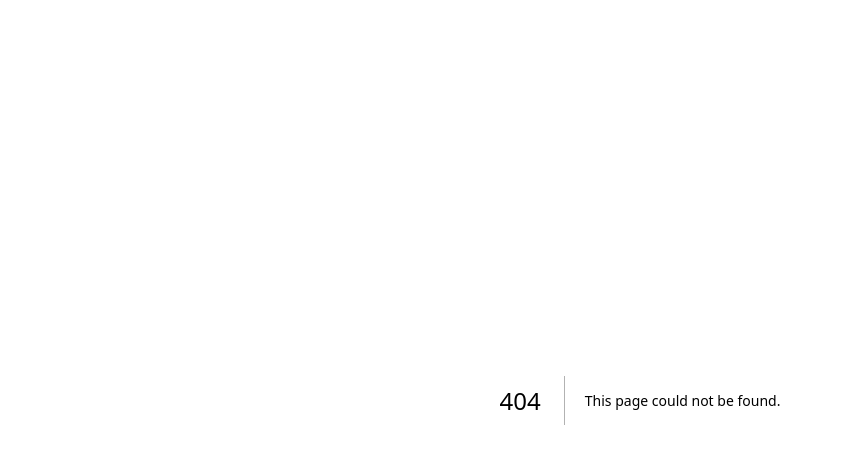
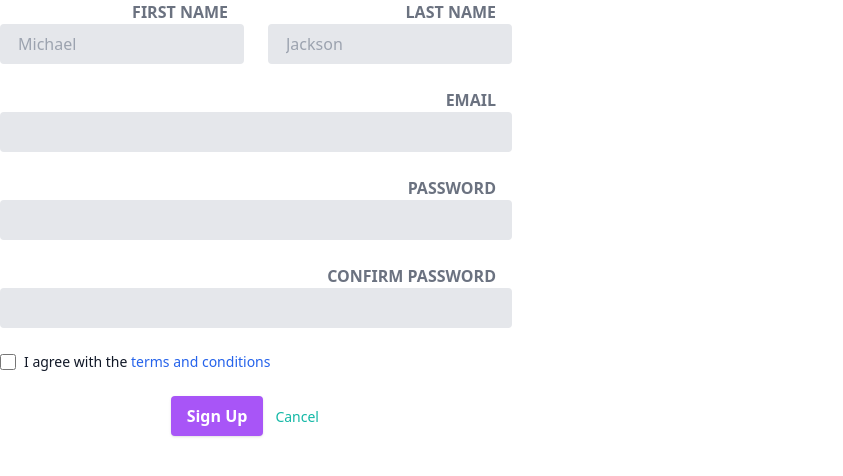
Before and after one commit to haseakito/SNS, a Next.js app in the folder client/: page /signup in a window 1280 px wide. Before the commit this address had no page. Shown: the top 476 px of the page, without its empty margins (0-843 px from the left). Built offline with nearby package versions, Linux system fonts and the light colour scheme.

Commit message:
Implemented a sign up form

```diff
--- /dev/null
+++ b/client/components/NoticeModal.tsx
@@ -0,0 +1,49 @@
+import React from 'react'
+import CloseIcon from '@mui/icons-material/Close'
+
+type NoticeModalProps = {
+    setNoticeOpen: (noticeOpen: boolean) => void,
+    onAgree: () => void,
+    onDisagree: () => void
+}
+
+export function NoticeModal(props: NoticeModalProps) {
+
+    const { setNoticeOpen, onAgree, onDisagree } = props
+
+  return (
+    <div className='fixed top-0 left-0 right-0 z-50 bg-black/50 w-full p-4 overflow-x-hidden overflow-y-auto md:inset-0 h-[calc(100%-1rem)] max-h-full'>
+        <div className='fixed top-1/3 left-1/2 bg-white -translate-x-2/4 -translate-y-2/4 z-50'>
+            <div className='relative rounded-lg shadow dark:bg-gray-700'>
+                <div className='flex items-start justify-between p-4 border-b rounded-t dark:border-gray-600'>
+                    <h3 className='text-xl font-semibold text-gray-900 dark:text-white'>
+                        Terms and Conditions
+                    </h3>
+                    <button className='text-gray-400 bg-transparent hover:bg-gray-200 hover:text-gray-900 rounded-lg text-sm p-1.5 ml-auto inline-flex items-center dark:hover:bg-gray-600 dark:hover:text-white'
+                    onClick={() => setNoticeOpen(false)}>
+                        <CloseIcon />
+                    </button>
+                </div>
+                <div className='p-6 space-y-6'>
+                    <p className='text-base leading-relaxed text-gray-500 dark:text-gray-400'>
+                        With less than a month to go before the European Union enacts new consumer privacy laws for its citizens, companies around the world are updating their terms of service agreements to comply.
+                    </p>
+                    <p className='text-base leading-relaxed text-gray-500 dark:text-gray-400'>
+                        The European Unions General Data Protection Regulation (G.D.P.R.) goes into effect on May 25 and is meant to ensure a common set of data rights in the European Union. It requires organizations to notify users as soon as possible of high-risk data breaches that could personally affect them.
+                    </p>
+                </div>
+                <div className='flex items-center p-6 space-x-2 border-t border-gray-200 rounded-b dark:border-gray-600'>
+                    <button className='text-white bg-blue-700 hover:bg-blue-800 focus:ring-4 focus:outline-none focus:ring-blue-300 font-medium rounded-lg text-sm px-5 py-2.5 text-center dark:bg-blue-600 dark:hover:bg-blue-700 dark:focus:ring-blue-800'
+                    onClick={onAgree}>
+                        Agree
+                    </button>
+                    <button className='text-gray-500 bg-white hover:bg-gray-100 focus:ring-4 focus:outline-none focus:ring-blue-300 rounded-lg border border-gray-200 text-sm font-medium px-5 py-2.5 hover:text-gray-900 focus:z-10 dark:bg-gray-700 dark:text-gray-300 dark:border-gray-500 dark:hover:text-white dark:hover:bg-gray-600 dark:focus:ring-gray-600'
+                    onClick={onDisagree}>
+                        Disagree
+                    </button>
+                </div>
+            </div>
+        </div>
+    </div>
+  )
+}
--- /dev/null
+++ b/client/components/SignupForm.tsx
@@ -0,0 +1,132 @@
+import React, { useState } from 'react'
+import { useForm } from 'react-hook-form'
+import { NoticeModal } from './NoticeModal'
+import { watch } from 'fs'
+
+export function SignupForm() {
+
+    const { register, watch, handleSubmit, formState: { errors } } = useForm({ mode: 'onSubmit' })
+
+    // Boolean state handling whether the terms and conditions is open or not
+    const [ noticeOpen, setNoticeOpen ] = useState(false)
+
+    // Boolean state handling whether users agree to the terms and conditions
+    const [ isAgreed, setIsAgreed ]= useState(false)
+
+    // Function handling when the users agree to the terms and conditions
+    const onAgree = () => {
+        setNoticeOpen(false)
+        setIsAgreed(true)
+    }
+
+    // Function handling when the users disagree to the terms and conditions
+    const onDisagree = () => {
+        setNoticeOpen(false)
+        setIsAgreed(false)
+    }
+
+    // Function handling the submit user input
+    const onSubmit = () => {
+        if (isAgreed) {
+
+        }
+    }
+
+  return (
+    <div>
+        <form className='w-full max-w-lg' onSubmit={handleSubmit(onSubmit)}>
+            <div className='md:flex md:flex-wrap md:items-center -mx-3 mb-6'>
+                <div className='w-full md:w-1/2 px-3 mb-6 md:mb-0'>
+                    <label className='block uppercase text-gray-500 font-bold md:text-right mb-1 md:mb-0 pr-4'>
+                        First Name
+                    </label>
+                    <input type='text' placeholder='Michael'
+                    className='bg-gray-200 appearance-none border-2 border-gray-200 rounded w-full py-2 px-4 text-gray-700 leading-tight focus:outline-none focus:bg-white focus:border-purple-500'
+                    {...register('firstName', {
+                        required: true,
+                        minLength: { value: 1, message: "First name should be more than 1 character" }
+                    })}
+                     />
+                </div>
+                <p></p>
+                <div className='w-full md:w-1/2 px-3'>
+                    <label className='block uppercase text-gray-500 font-bold md:text-right mb-1 md:mb-0 pr-4'>
+                        Last Name
+                    </label>
+                    <input type='text' placeholder='Jackson' {...register('lastName', {
+                        required: true,
+                        minLength: { value: 1, message: "Last name should be more than 1 character" }
+                    })}
+                    className='bg-gray-200 appearance-none border-2 border-gray-200 rounded w-full py-2 px-4 text-gray-700 leading-tight focus:outline-none focus:bg-white focus:border-purple-500' />
+                </div>
+            </div>
+
+            <div className='mb-6'>
+                <label className='block uppercase text-gray-500 font-bold md:text-right mb-1 md:mb-0 pr-4'>
+                    Email
+                </label>
+                <input type='email' {...register('email', {
+                    required: true,
+                    pattern: {
+                        value: /\S+@\S+\.\S+/,
+                        message: "Entered value does not match email format!"
+                    }
+                })}
+                className='bg-gray-200 appearance-none border-2 border-gray-200 rounded w-full py-2 px-4 text-gray-700 leading-tight focus:outline-none focus:bg-white focus:border-purple-500' />
+            </div>
+            <div className='mb-6'>
+                <label className='block uppercase text-gray-500 font-bold md:text-right mb-1 md:mb-0 pr-4'>
+                    Password
+                </label>
+                <input type='password' {...register('password', {
+                    required: true,
+                    minLength: { value: 8, message: "Password must have at least 8 characters" }
+                })}
+                className='bg-gray-200 appearance-none border-2 border-gray-200 rounded w-full py-2 px-4 text-gray-700 leading-tight focus:outline-none focus:bg-white focus:border-purple-500'/>
+            </div>
+            <div className='mb-6'>
+                <label className='block uppercase text-gray-500 font-bold md:text-right mb-1 md:mb-0 pr-4'>
+                    Confirm Password
+                </label>
+                <input type='password' {...register('confirmPassword', {
+                    required: true,
+                    validate: (val: string) => {
+                        if (watch('password') != val) {
+                            return "Your passwords do not match"
+                        }
+                    }
+                })}
+                className='bg-gray-200 appearance-none border-2 border-gray-200 rounded w-full py-2 px-4 text-gray-700 leading-tight focus:outline-none focus:bg-white focus:border-purple-500'/>
+            </div>
+            <div className='flex items-start mb-6'>
+                <div className='flex items-center h-5'>
+                    <input type="checkbox" value="" className='w-4 h-4 border border-gray-300 rounded bg-gray-50 focus:ring-3 focus:ring-blue-300 dark:bg-gray-700 dark:border-gray-600 dark:focus:ring-blue-600 dark:ring-offset-gray-800 dark:focus:ring-offset-gray-800'
+                    onClick={() => setIsAgreed(!isAgreed)}/>
+                </div>
+                <label className='ml-2 text-sm font-medium text-gray-900 dark:text-gray-300'>I agree with the <a onClick={() => setNoticeOpen(true)} className='text-blue-600 hover:underline dark:text-blue-500'>terms and conditions</a></label>
+            </div>
+            <div className='md:flex md:items-center'>
+                <div className='md:w-1/3'></div>
+                <div className='md:w-2/3'>
+                    <button type='submit' className='shadow bg-purple-500 hover:bg-purple-400 focus:shadow-outline focus:outline-none text-white font-bold py-2 px-4 rounded' >
+                        Sign Up
+                    </button>
+                    <button type='reset' className='flex-shrink-0 border-transparent border-4 text-teal-500 hover:text-teal-800 text-sm py-1 px-2 rounded' >
+                        Cancel
+                    </button>
+                </div>
+            </div>
+        </form>
+
+        { noticeOpen ?
+
+        <NoticeModal
+            setNoticeOpen={ setNoticeOpen }
+            onAgree={ onAgree }
+            onDisagree={ onDisagree }
+        />
+        :
+        null }
+    </div>
+  )
+}
--- a/client/package.json
+++ b/client/package.json
@@ -9,6 +9,10 @@
     "lint": "next lint"
   },
   "dependencies": {
+    "@emotion/react": "^11.11.0",
+    "@emotion/styled": "^11.11.0",
+    "@mui/icons-material": "^5.11.16",
+    "@mui/material": "^5.13.0",
     "@types/node": "20.1.2",
     "@types/react": "18.2.6",
     "@types/react-dom": "18.2.4",
@@ -19,6 +23,7 @@
     "postcss": "8.4.23",
     "react": "18.2.0",
     "react-dom": "18.2.0",
+    "react-hook-form": "^7.43.9",
     "tailwindcss": "3.3.2",
     "typescript": "5.0.4"
   }
--- /dev/null
+++ b/client/pages/signup.tsx
@@ -0,0 +1,10 @@
+import { SignupForm } from '@/components/SignupForm'
+import React from 'react'
+
+export default function signup() {
+  return (
+    <div>
+        <SignupForm />
+    </div>
+  )
+}
```
Also changed, not shown: 1 other file (tests, documents, lock files or other folders).
